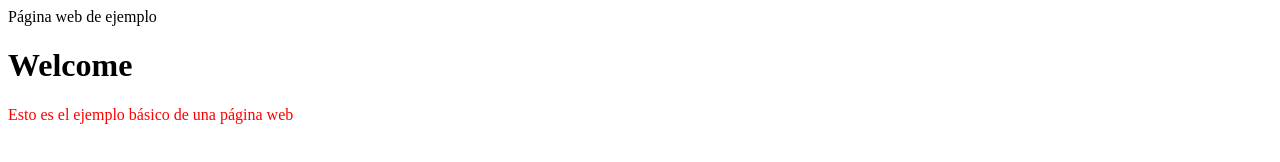
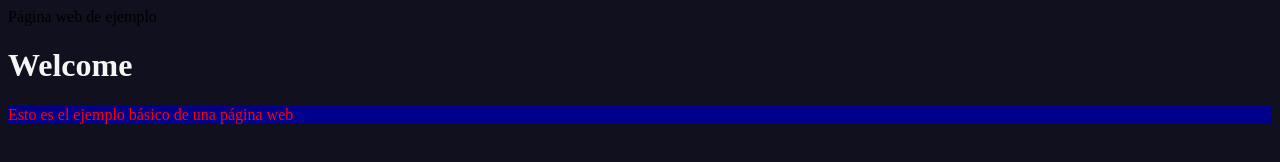
Before and after one commit to Antonio-Contreras/Antonio-Contreras.github.io, a plain HTML site: page index.html in a window 1280 px wide. Drawn offline with Linux system fonts and the light colour scheme.

Commit message:
más estilos

```diff
--- a/css/estilos.css
+++ b/css/estilos.css
@@ -1,3 +1,11 @@
 p {
     color: red;
+    background-color: darkblue;
 }
+body {
+    background-color: rgb(16, 16, 31);
+}
+
+h1 {
+    color:whitesmoke;
+}
```
